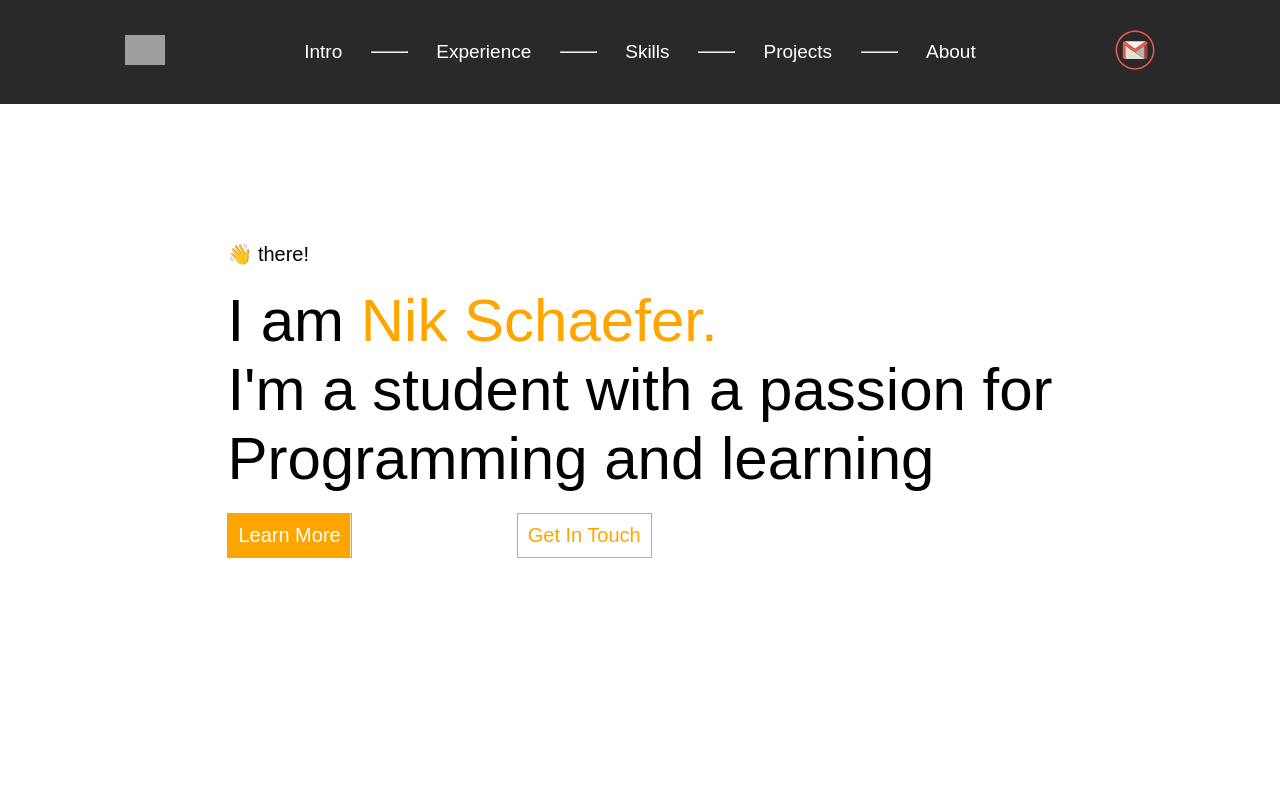
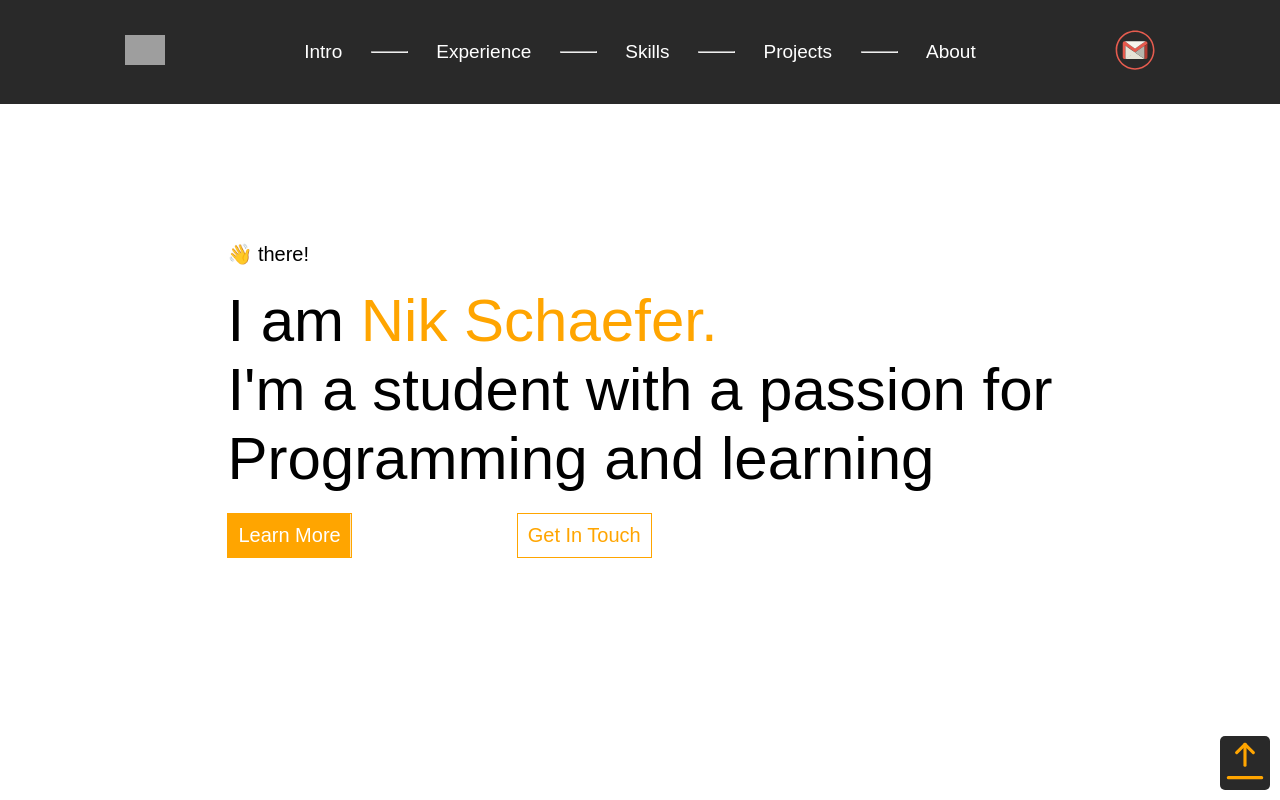
Before and after one commit to NikSchaefer/portfolio-v1, a React (Create React App) app: page / in a window 1280 px wide. Shown: the top 800 px of the page. Built offline with nearby package versions, Linux system fonts and the light colour scheme; grey boxes are pictures that could not be loaded.

Commit message:
Scroll to Top Bottom right

```diff
--- a/src/App.css
+++ b/src/App.css
@@ -123,6 +123,21 @@ header {
   .nav-links-div {
     display: none;
   }
+}
+.toTop-div {
+  position: fixed;
+  right:10px;
+  bottom:10px;
+  background-color: var(--color-primary);
+  border-radius: 5px;
+  transition: all ease-in-out 0.3s;
+}
+.toTop-img {
+  width:50px;
+}
+.toTop-div:hover {
+  cursor: pointer;
+  background-color: rgb(56, 56, 56);
 }
 
 /*    /NavBar    */
--- a/src/Pages/Sections/NavBar.js
+++ b/src/Pages/Sections/NavBar.js
@@ -1,6 +1,8 @@
 import React from 'react';
 import github from '../Images/Github2.svg'
 import mail from '../Images/email.svg'
+
+import upArrow from '../Images/upArrow.svg'
 
 function scroll(offset, id) {
     const yOffset = offset;
@@ -50,6 +52,10 @@ const NavBar = () => {
                 </div>
                 <a href='mailto:nikkschaefer@gmail.com' className='nav-logo-link'><img src={mail} alt='' className='nav-logo' /></a>
             </header>
+
+            <div className='toTop-div' onClick={toTop}>
+                <img src={upArrow} alt='' className='toTop-img' />
+            </div>
         </div>
     )
 }
```
Also changed, not shown: src/Pages/Images/upArrow.svg.
